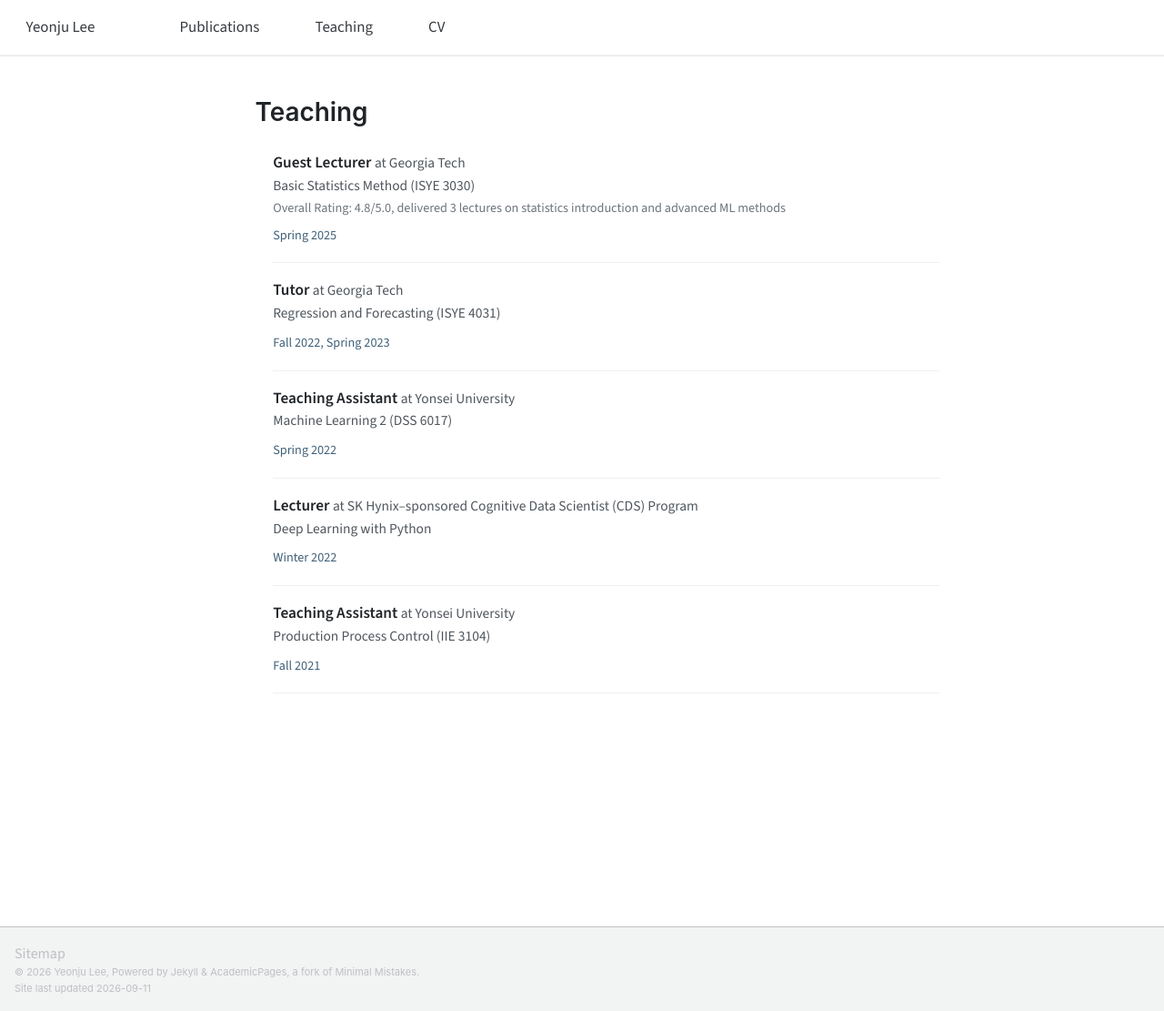
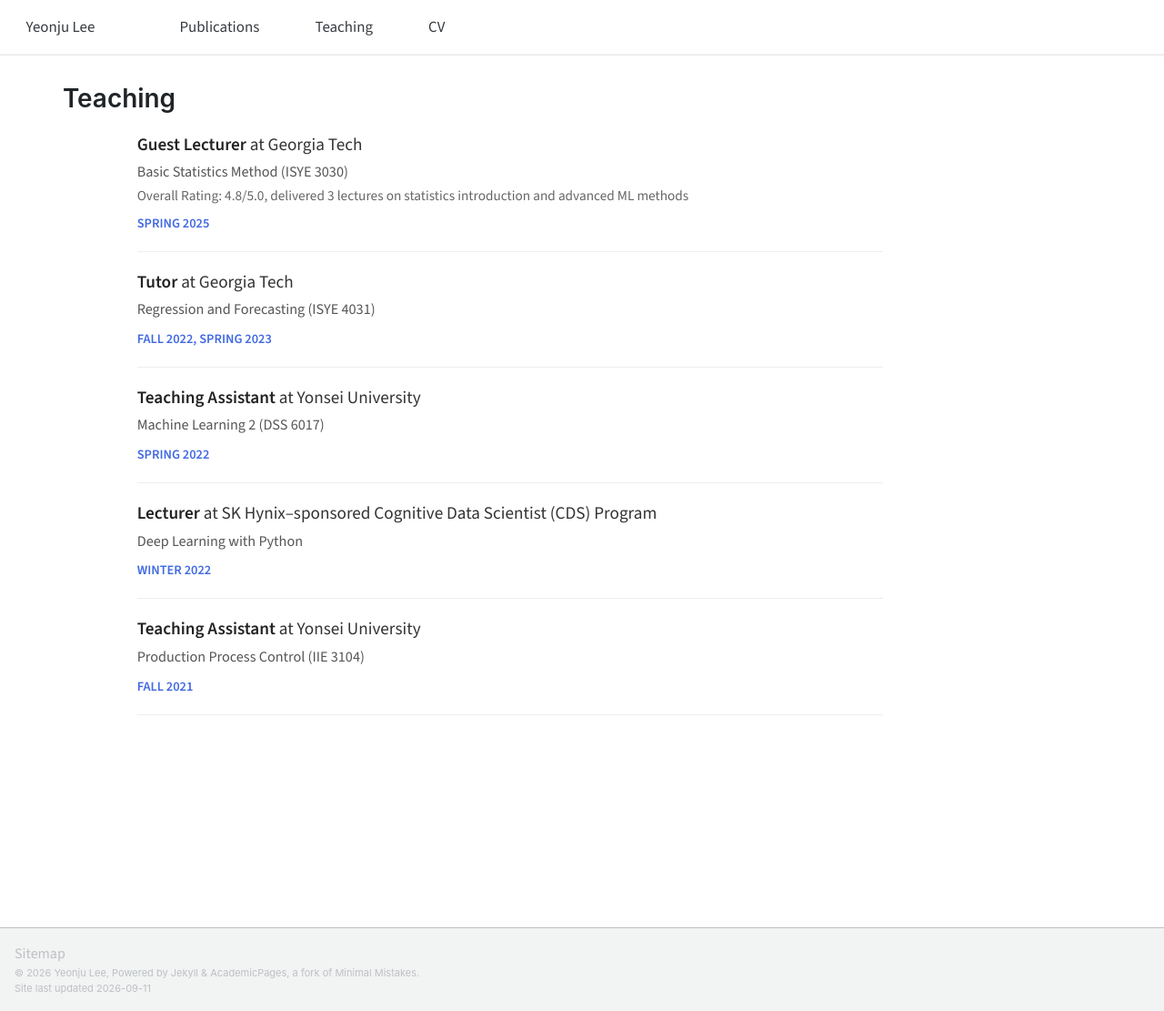
Before and after one commit to ylee845/ylee845.github.io, a Jekyll site: the page built from _pages/teaching.html, in a window 1280 px wide and 1111 px high. Shown: the whole window at 91% size. Built offline with Jekyll 4.4.1, drawn with Linux system fonts in a browser that asks for light colours; a script that is not in the unit is left out.

Commit message:
Add files via upload

```diff
--- a/_sass/custom.scss
+++ b/_sass/custom.scss
@@ -1,54 +1,68 @@
-/* ===== Unified site typography & palette ===== */
+/* ===== Unified site typography & layout ===== */
 @import url('https://fonts.googleapis.com/css2?family=Source+Sans+3:wght@400;500;600&display=swap');
 
 :root {
   --bg: #ffffff;
   --text: #202428;
-  --text-soft: #4f565d;
-  --muted: #6d747b;
-  --line: #e5e8eb;
-  --accent: #3f6078;
+  --text-soft: #4a525a;
+  --muted: #69727a;
+  --line: #e6e9ec;
+  --gt-navy: #003057;
+  --gt-gold: #B3A369;
 }
 
-html { scroll-behavior: smooth; background: var(--bg) !important; }
+html {
+  scroll-behavior: smooth;
+  background: var(--bg) !important;
+}
 
 body {
   padding-top: 54px;
   background: var(--bg) !important;
   color: var(--text) !important;
-  font-family: 'Source Sans 3', -apple-system, BlinkMacSystemFont, 'Segoe UI', Helvetica, Arial, sans-serif !important;
+  font-family: 'Source Sans 3', -apple-system, BlinkMacSystemFont, 'Segoe UI',
+               Helvetica, Arial, sans-serif !important;
   font-size: 16px;
   font-weight: 400;
-  line-height: 1.58;
+  line-height: 1.55;
   -webkit-font-smoothing: antialiased;
   -moz-osx-font-smoothing: grayscale;
 }
 
 body, .page, .page__inner-wrap, .page__content, .page__content *,
 .masthead, .masthead *, .site-title {
-  font-family: 'Source Sans 3', -apple-system, BlinkMacSystemFont, 'Segoe UI', Helvetica, Arial, sans-serif !important;
+  font-family: 'Source Sans 3', -apple-system, BlinkMacSystemFont, 'Segoe UI',
+               Helvetica, Arial, sans-serif !important;
 }
 
 .page__content *, .masthead * { letter-spacing: 0 !important; }
 
-a { color: var(--accent); text-decoration: none; }
-a:hover { color: #29485f; text-decoration: underline; }
+a { color: var(--gt-navy); text-decoration: none; }
+a:hover { color: #244c76; text-decoration: underline; }
 
 .page__sidebar, .sidebar, .sidebar__right { display: none !important; }
 
+/* IMPORTANT: do not constrain all pages here.
+   Each page gets its own centered shell. */
+.page,
+.page__inner-wrap,
 .page__content,
 .layout--single .page__content,
 .layout--archive .page__content {
   float: none !important;
   width: 100% !important;
-  max-width: 1040px !important;
-  margin: 0 auto !important;
-  padding-left: 1.1rem;
-  padding-right: 1.1rem;
+  max-width: none !important;
+  margin-left: auto !important;
+  margin-right: auto !important;
+}
+
+.page__content {
+  padding-left: 0 !important;
+  padding-right: 0 !important;
 }
 
 .masthead {
-  background: rgba(255, 255, 255, .98) !important;
+  background: rgba(255,255,255,.98) !important;
   border-bottom: 1px solid var(--line);
   box-shadow: none !important;
 }
@@ -69,32 +83,20 @@ a:hover { color: #29485f; text-decoration: underline; }
 }
 
 .masthead__menu-item a:hover {
-  color: var(--accent) !important;
+  color: var(--gt-navy) !important;
   background: transparent !important;
   text-decoration: none;
 }
 
 .page__title {
-  margin: .8rem 0 1.45rem !important;
   color: var(--text) !important;
   font-size: 1.55rem !important;
   font-weight: 600 !important;
   line-height: 1.2;
 }
 
-.page__content h1, .page__content h2, .page__content h3, .page__content h4 {
-  color: var(--text);
-  font-weight: 600;
-}
-
-hr {
-  border: 0;
-  height: 1px;
-  background: var(--line);
-  margin: 1.25rem 0;
-}
-
-html[data-theme="dark"], html[data-theme="dark"] body {
+html[data-theme="dark"],
+html[data-theme="dark"] body {
   background: #ffffff !important;
   color: var(--text) !important;
 }
@@ -104,100 +106,3 @@ button[aria-label*="theme"], button[title*="theme"],
 button[aria-label*="Theme"], button[title*="Theme"] {
   display: none !important;
 }
-
-
-/* ===== Harmonize Publications + Teaching ===== */
-.pub-wrap,
-.teach-list {
-  max-width: 920px !important;
-  margin-left: auto !important;
-  margin-right: auto !important;
-}
-
-.pub-section-title {
-  color: var(--text) !important;
-  font-size: 1.08rem !important;
-  font-weight: 600 !important;
-}
-
-.pub-title,
-.teach .role {
-  color: var(--text) !important;
-  font-size: .96rem !important;
-  font-weight: 600 !important;
-  line-height: 1.4 !important;
-}
-
-.pub-authors,
-.pub-venue,
-.teach .institution,
-.teach .course {
-  color: var(--text-soft) !important;
-  font-size: .86rem !important;
-  font-weight: 400 !important;
-  line-height: 1.42 !important;
-}
-
-.pub-side,
-.teach .note,
-.teach .term {
-  color: var(--muted) !important;
-  font-size: .79rem !important;
-  font-weight: 400 !important;
-}
-
-.pub-note,
-.teach .term {
-  color: var(--accent) !important;
-  font-weight: 500 !important;
-  text-transform: none !important;
-}
-
-.paper,
-.pub-item,
-.teach,
-.teach__inner {
-  border-color: #eef0f2 !important;
-}
-
-.teach__inner {
-  max-width: none !important;
-  margin: 0 !important;
-}
-
-
-/* Higher-specificity overrides for inline page styles */
-.page__content .pub-section-title {
-  color: var(--text) !important;
-  font-size: 1.08rem !important;
-  font-weight: 600 !important;
-}
-
-.page__content .pub-title,
-.page__content .teach .role {
-  color: var(--text) !important;
-  font-size: .96rem !important;
-  font-weight: 600 !important;
-}
-
-.page__content .pub-authors,
-.page__content .pub-venue,
-.page__content .teach .institution,
-.page__content .teach .course {
-  color: var(--text-soft) !important;
-  font-size: .86rem !important;
-}
-
-.page__content .pub-side,
-.page__content .teach .note {
-  color: var(--muted) !important;
-  font-size: .79rem !important;
-}
-
-.page__content .pub-note,
-.page__content .teach .term {
-  color: var(--accent) !important;
-  font-size: .79rem !important;
-  font-weight: 500 !important;
-  text-transform: none !important;
-}
```
